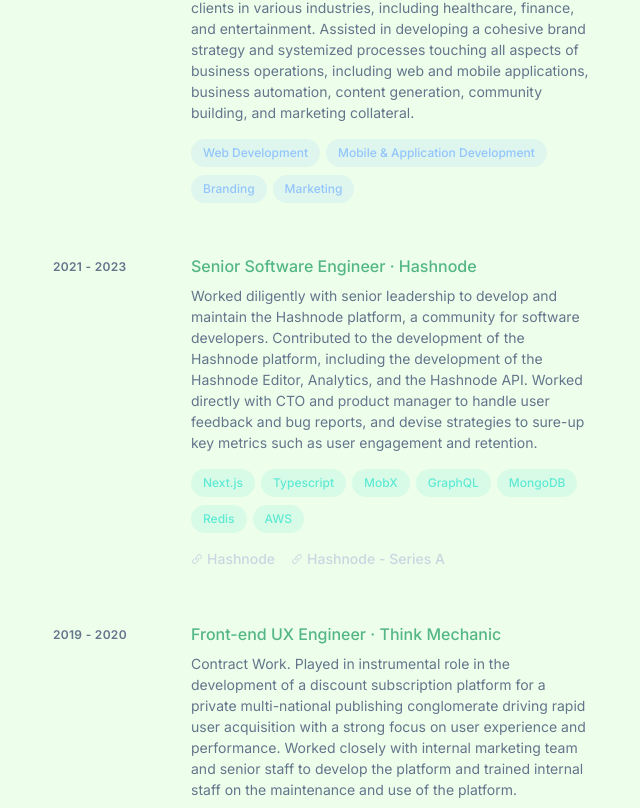
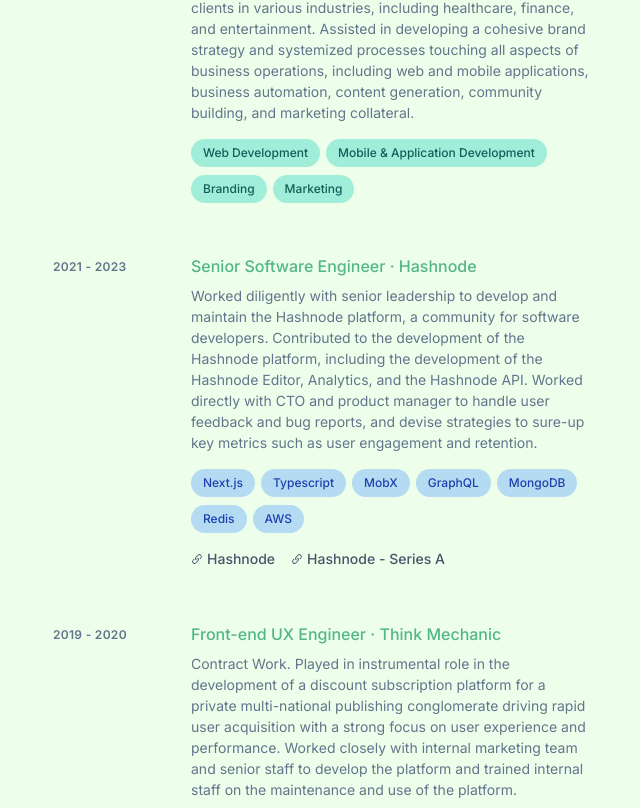
Before and after one commit to gaurangrshah/v02, a Next.js app: page / in a window 1280 px wide. Shown: the part 872-1680 px from the top of the page, without its empty margins (595-1235 px from the left). Built offline with nearby package versions, Linux system fonts and the light colour scheme.

Commit message:
fix: styles: group-hover colors

```diff
--- a/app/_components/experience.tsx
+++ b/app/_components/experience.tsx
@@ -61,7 +61,7 @@
           {JOB_EXPERIENCE.map((job) => (
             <li key={job.id} className="mb-12">
               <div className="group relative grid pb-1 transition-all sm:grid-cols-8 sm:gap-8 md:gap-4 lg:hover:!opacity-100 lg:group-hover/list:opacity-50">
-                <div className="absolute -inset-x-4 -inset-y-4 z-0 hidden rounded-md transition motion-reduce:transition-none lg:-inset-x-6 lg:block lg:group-hover:bg-emerald-800/20 lg:group-hover:shadow-[inset_0_1px_0_0_rgba(148,163,184,0.1)] lg:group-hover:drop-shadow-lg" />
+                <div className="absolute -inset-x-4 -inset-y-4 z-0 hidden rounded-md transition motion-reduce:transition-none lg:-inset-x-6 lg:block lg:group-hover:bg-emerald-800/10 dark:lg:group-hover:bg-emerald-800/20 lg:group-hover:shadow-[inset_0_1px_0_0_rgba(148,163,184,0.1)] lg:group-hover:drop-shadow-lg" />
                 <header
                   className="z-10 mb-2 mt-1 text-xs font-semibold uppercase tracking-wide text-slate-500 sm:col-span-2"
                   aria-label={job.date}
@@ -72,7 +72,7 @@
                   <h3 className="font-medium leading-snug text-slate-200">
                     <div>
                       {job.company.link ? <a
-                        className="inline-flex items-baseline font-medium leading-tight text-accent dark:text-slate-200 hover:text-teal-300 focus-visible:text-teal-300 group/link text-base"
+                        className="inline-flex items-baseline font-medium leading-tight text-accent dark:hover:text-teal-300 dark:focus-visible:text-teal-300 group/link"
                         href={`/${job.company.link}`}
                         target="_blank"
                         rel="noreferrer noopener"
@@ -115,14 +115,14 @@
                   >
                     {job.technologies?.length ? job.technologies.map((technology, idx) => (
                       <li key={`${technology}-${idx}`} className="mr-1.5 mt-2">
-                        <div className="flex items-center rounded-full bg-teal-400/10 px-3 py-1 text-xs font-medium leading-5 text-teal-300 ">
+                        <div className="flex items-center rounded-full bg-blue-400/40 dark:bg-blue-400/10 px-3 py-1 text-xs font-medium leading-5 text-blue-800 dark:text-blue-300 ">
                           {technology}
                         </div>
                       </li>
                     )) : null}
                     {job.services?.length ? job.services.map((service, idx) => (
                       <li key={`${service}-${idx}`} className="mr-1.5 mt-2">
-                        <div className="flex items-center rounded-full bg-blue-400/10 px-3 py-1 text-xs font-medium leading-5 text-blue-300 ">
+                        <div className="flex items-center rounded-full bg-teal-400/40 dark:bg-teal-400/10 px-3 py-1 text-xs font-medium leading-5 text-teal-800 dark:text-teal-300 ">
                           {service}
                         </div>
                       </li>
@@ -137,7 +137,7 @@
                       {job.relatedLinks.map((link) => (
                         <li key={link.url} className="mr-4">
                           <a
-                            className="relative mt-2 inline-flex items-center text-sm font-medium text-slate-300 hover:text-teal-300 focus-visible:text-teal-300"
+                            className="relative mt-2 inline-flex items-center text-sm font-medium text-slate-600 dark:text-slate-300 dark:hover:text-teal-300 dark:focus-visible:text-teal-300"
                             href={link.url}
                             target="_blank"
                             rel="noreferrer noopener"
```
